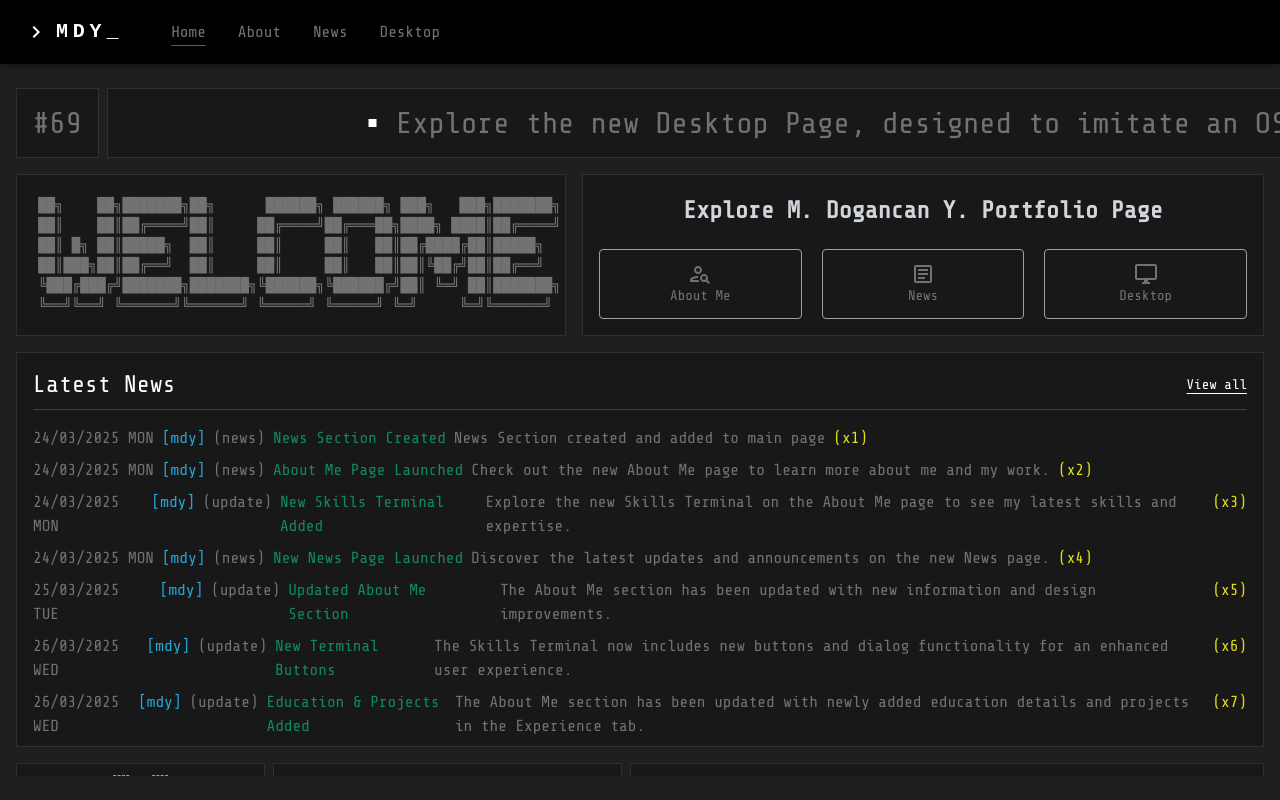
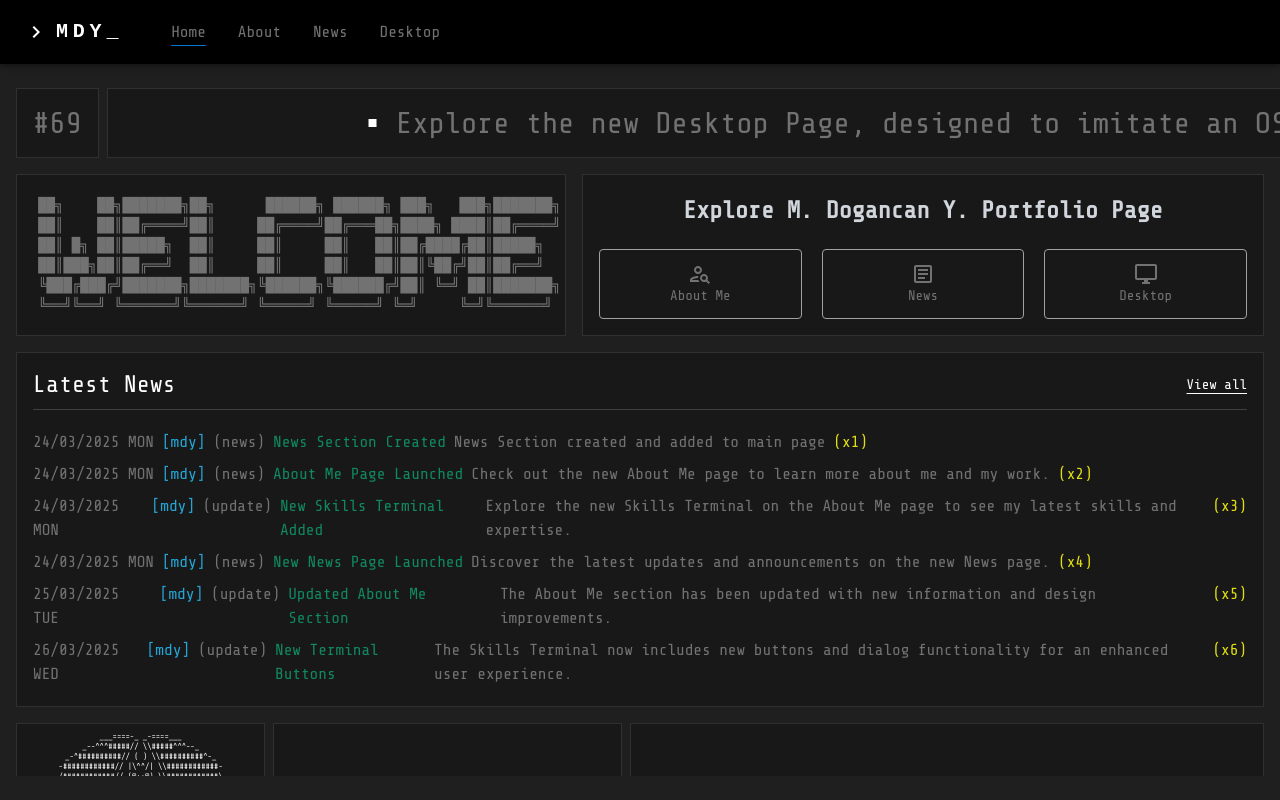
Before and after one commit to dgndds/portfolio, a React (Vite) app: page /desktop in a window 1280 px wide. Built offline with nearby package versions, Linux system fonts and the light colour scheme.

Commit message:
fix news in main page

```diff
--- a/src/components/Fragments/News.tsx
+++ b/src/components/Fragments/News.tsx
@@ -16,9 +16,9 @@ const News = () => {
         </Link>
       </div>
 
-      <div className="flex gap-2 flex-col pt-2">
+      <div className="flex gap-2 flex-col py-3">
         {NEWS_ARTICLES.map((article, index) => (
-          index <= 6 && <NewsEntry
+          index <= 5 && <NewsEntry
             key={index}
             date={article.date}
             type={article.type}
```
